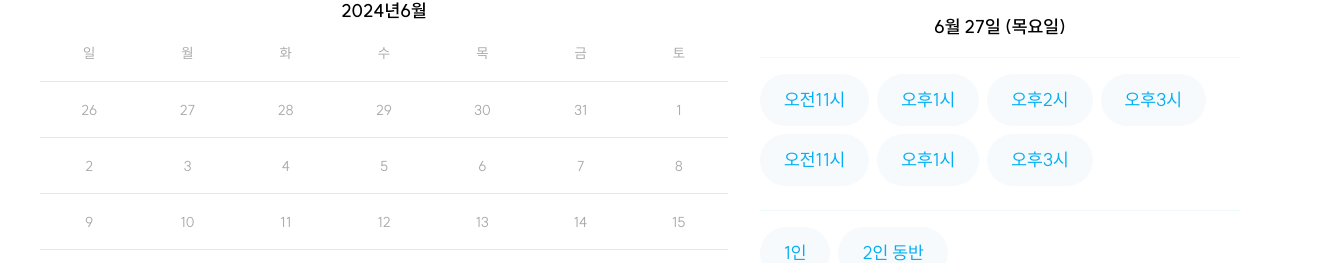
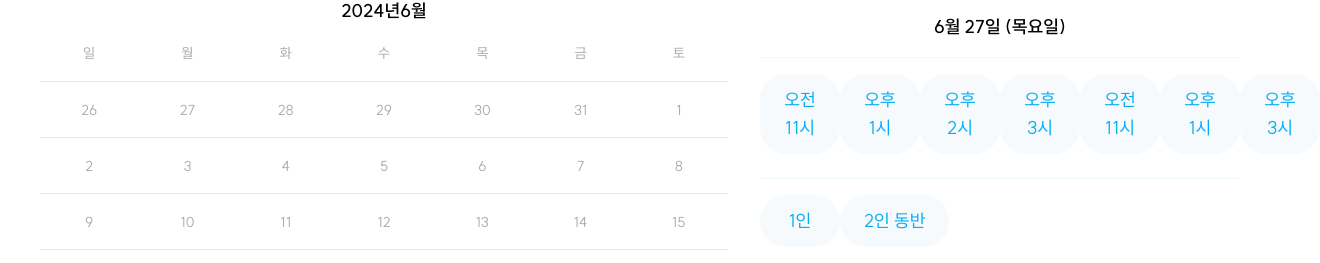
Before and after one commit to mobi-projects/nail-case-client, a Next.js app: page /home in a window 1280 px wide. Shown: the part 537-800 px from the top of the page, 1320 px wide, since content can reach past the window. Built offline with nearby package versions, Linux system fonts and the light colour scheme; some icons are missing.

Commit message:
⚡️ NTOption refactor
* issue: [NAILCASE-213](https://nailcase.atlassian.net/browse/NAILCASE-213)
sub-issues:
 - [NAILCASE-216](https://nailcase.atlassian.net/browse/NAILCASE-216)

```diff
--- a/src/component/common/nt-option/index.tsx
+++ b/src/component/common/nt-option/index.tsx
@@ -4,14 +4,17 @@ import { cn } from "@/config/tailwind"
 
 type NTOptionPT = {
 	optionArr: Array<string>
-	checkedOption: Array<string>
+	checkedOption?: Array<string>
 	onClickOption?: (item: string) => void
 	size?: "large" | "medium"
 	disabled?: boolean
-	itemsPerRow?: number
+	gap?: string
 }
 
-type NTOptionSinglePT = Omit<NTOptionPT, "optionArr" | "checkedOption"> & {
+type NTOptionSinglePT = Omit<
+	NTOptionPT,
+	"optionArr" | "checkedOption" | "gap"
+> & {
 	isClicked?: boolean
 	children: string
 	onClickOption?: () => void
@@ -23,23 +26,16 @@ export default function NTOption({
 	disabled,
 	checkedOption,
 	onClickOption,
-	itemsPerRow = 2,
+	gap,
 }: NTOptionPT) {
-	const rows = []
-	for (let i = 0; i < optionArr.length; i += itemsPerRow) {
-		rows.push(optionArr.slice(i, i + itemsPerRow))
-	}
-
 	return (
-		<div className="flex flex-col gap-y-2">
-			{rows.map((row, rowIndex) => (
-				<div key={rowIndex} className="flex gap-x-2">
-					{row.map((option, idx) => (
+		<div className={cn("flex", gap)}>
+			{optionArr.map((option, idx) => (
 				<NTOptionSingle
 					key={idx}
 					size={size}
 					disabled={disabled}
-							isClicked={checkedOption.includes(option)}
+					isClicked={checkedOption?.includes(option)}
 					onClickOption={
 						onClickOption ? () => onClickOption(option) : undefined
 					}
@@ -48,13 +44,11 @@ export default function NTOption({
 				</NTOptionSingle>
 			))}
 		</div>
-			))}
-		</div>
 	)
 }
 
 const NTOptionButtonVariants = cva(
-	"group flex h-fit w-fit cursor-pointer items-center justify-center px-6 disabled:bg-Gray10 disabled:cursor-default",
+	"group flex h-fit w-fit cursor-pointer items-center justify-center px-6 disabled:bg-Gray10 disabled:cursor-default min-w-[80px] ",
 	{
 		variants: {
 			size: {
--- a/src/hook/use-component.ts
+++ b/src/hook/use-component.ts
@@ -39,9 +39,9 @@ export const usePulldown = () => {
 }
 
 /**
- * @param initialOptionList - option 목록을 Array<string>타입형태로 입력
+ * @param initialOptionList - option 목록을 Array<Array<string>>타입형태로 입력
  */
-export const useOption = (initialOptionList: Array<string>) => {
+export const useOption = (initialOptionList: Array<Array<string>>) => {
 	const optionArr = initialOptionList
 	const [checkedOption, setCheckedOption] = useState<Array<string>>([])
 
```
Lines whose indentation alone changed are shown as unchanged.
